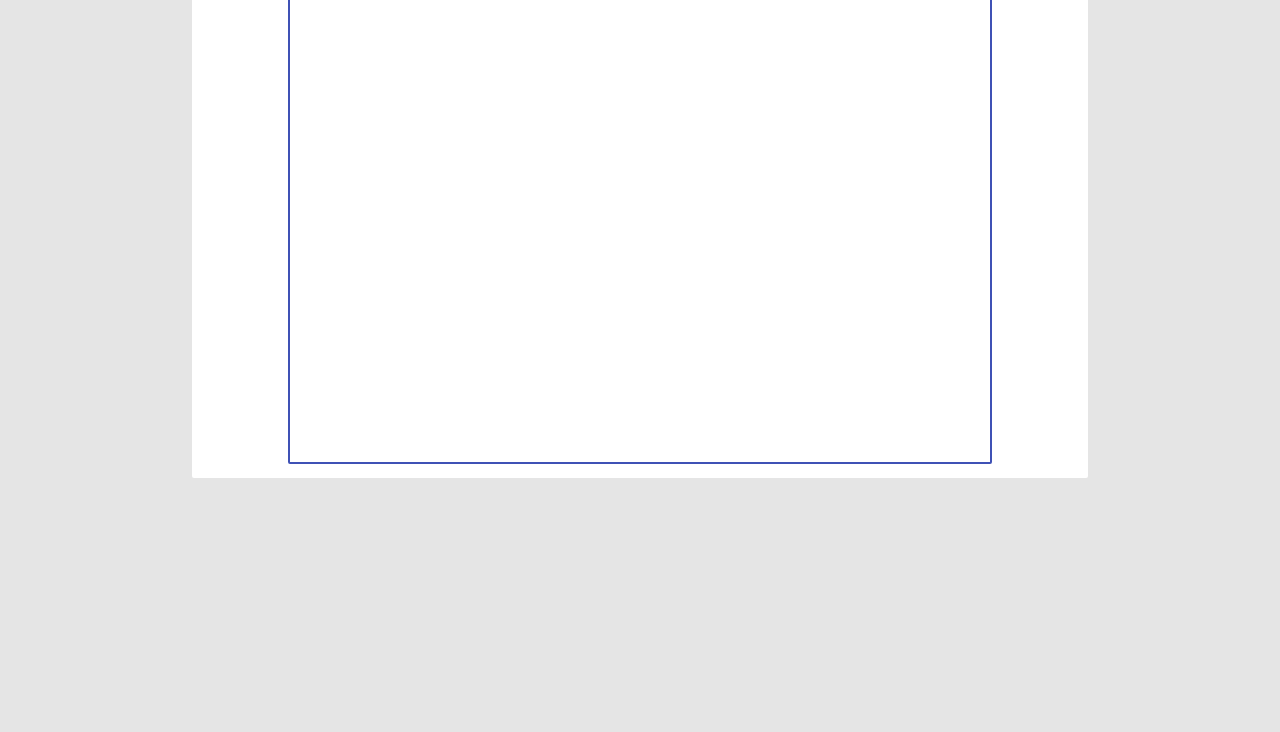
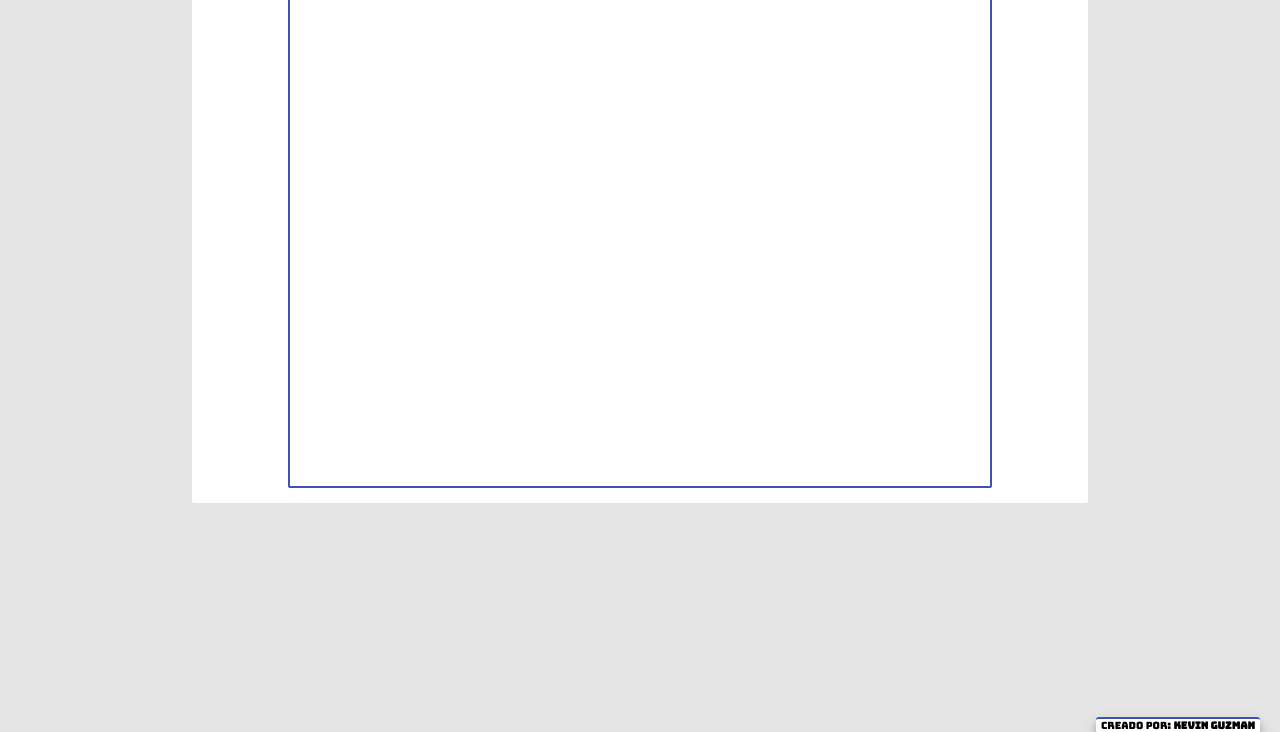
Before and after one commit to kevocde/game-life, a website: page index.html in a window 1280 px wide. Shown: the part 68-800 px from the top of the page. Drawn offline with Linux system fonts and the light colour scheme.

Commit message:
Añadida etiqueta de creador

```diff
--- a/css/estilos.css
+++ b/css/estilos.css
@@ -1,9 +1,12 @@
+@import url('https://fonts.googleapis.com/css?family=Bungee');
+
 * {
 	padding: 0;
 	margin: 0;
 	-webkit-box-sizing: border-box;
 	-moz-box-sizing: border-box;
 	box-sizing: border-box;
+	font-family: 'Bungee', cursive;
 }
 
 .contenedor {
@@ -13,10 +16,11 @@
 
 .centrado {
 	width: 70%;
+	min-width: 750px;
 	margin: 0 auto;
 	text-align: center;
 	background-color: #fff;
-	padding: 10px 0px;
+	padding: 0px 0px 10px 0px;
 	border-radius: 2px;
 }
 
@@ -29,3 +33,17 @@ canvas {
 	background-color: #fff;
 	border-radius: 2px;
 }
+
+.etiqueta-creador {
+	cursor: pointer;
+	background-color: white;
+	border-top: 2px solid #3F51B5;
+	border-top-left-radius: 3px;
+	border-top-right-radius: 3px;
+	bottom: 0px;
+	box-shadow: 0 10px 20px rgba(0,0,0,0.19), 0 6px 6px rgba(0,0,0,0.23);
+	font-size: 10px;
+	padding: 0px 5px;
+	position: absolute;
+	right: 20px;
+}
--- a/index.html
+++ b/index.html
@@ -9,8 +9,12 @@
 	<div class="contenedor">
 		<br>
 		<div class="centrado carta">
+			<h2 class="titulo">Juego de la vida</h2>
 			<canvas id="tablero" width="700" height="500"></canvas>
 		</div>
+	</div>
+	<div class="etiqueta-creador">
+		<p>Creado por: <strong>Kevin Guzman</strong></p>
 	</div>
 	<script src="./app.js"></script>
 </body>
```
